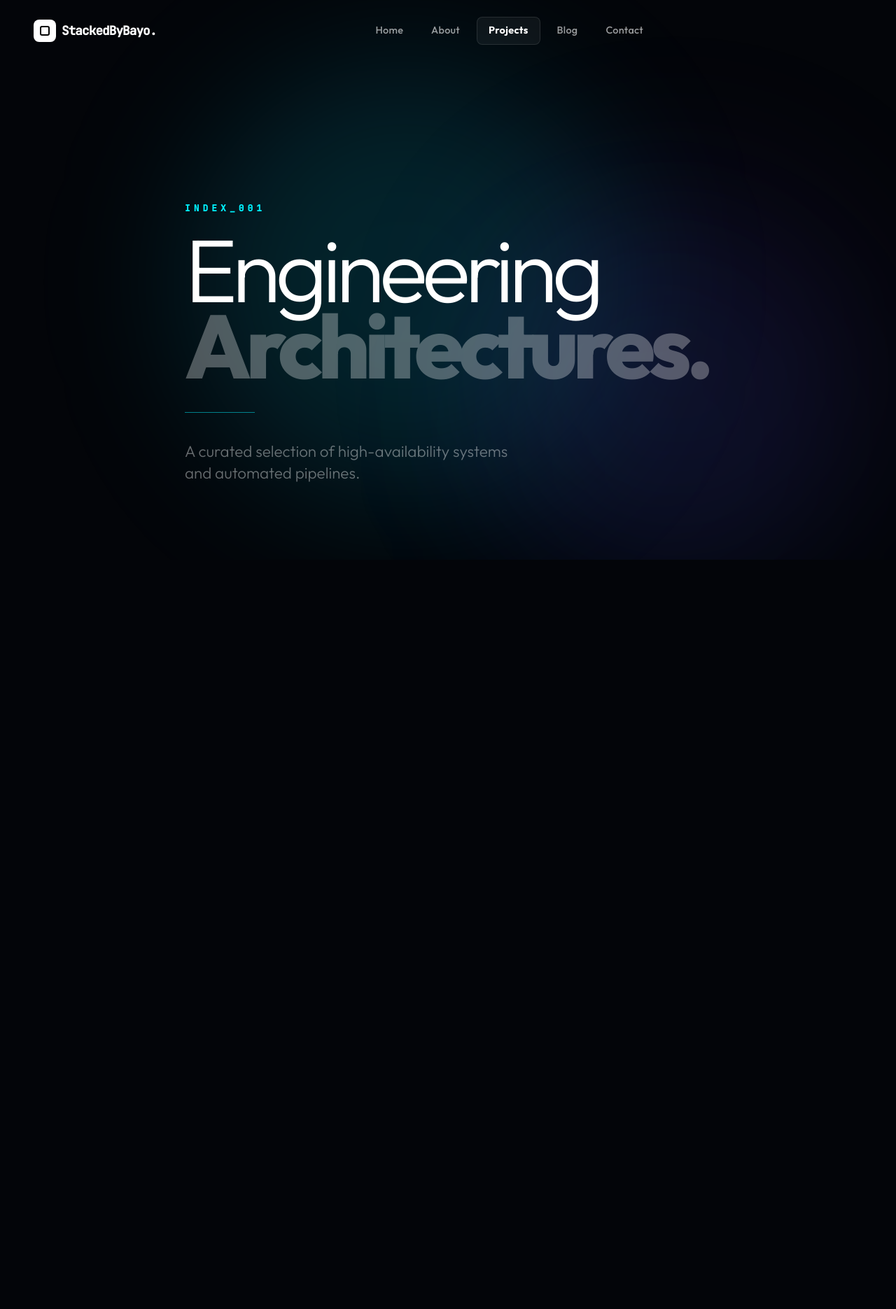
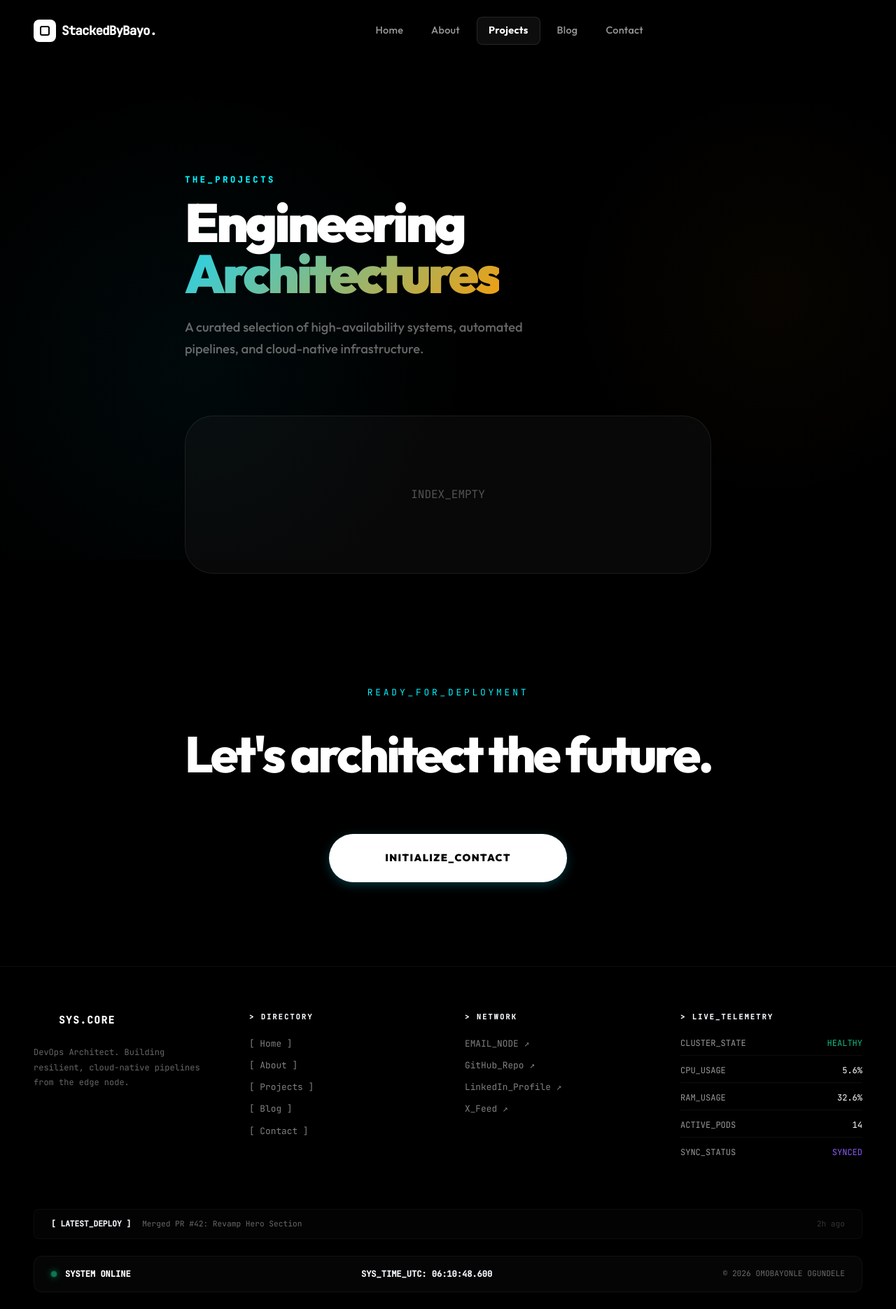
Before and after one commit to BayoJohn/Porfoli-website, a Flask app: page /projects in a window 1280 px wide. Shown: the whole page at 70% size. Before the commit the page ends 800 px from the top, so only its background shows below. Run offline with Flask 3, Linux system fonts and the light colour scheme; data that the repository does not hold is empty; some libraries are stand-ins or nearby versions.

Commit message:
feat: implement live infrastructure telemetry and harmonize projects page design

```diff
--- a/app/__init__.py
+++ b/app/__init__.py
@@ -1,7 +1,8 @@
 import os
+import random
 import markdown as md
 from datetime import datetime, timedelta
-from flask import Flask, render_template, request, flash, redirect, url_for, session
+from flask import Flask, render_template, request, flash, redirect, url_for, session, jsonify
 from werkzeug.utils import secure_filename
 from app.models import db, Project, Post, Message, Comment, PageView
 
@@ -40,7 +41,7 @@ def create_app():
 
     @app.before_request
     def track_visit():
-        if request.path.startswith('/admin') or request.path.startswith('/static'):
+        if request.path.startswith('/admin') or request.path.startswith('/static') or request.path.startswith('/api'):
             return
         try:
             raw_ip = request.headers.get('X-Forwarded-For', request.remote_addr) or ''
@@ -54,6 +55,38 @@ def create_app():
         except Exception as e:
             app.logger.error(f"Failed to track visit: {e}")
             db.session.rollback()
+
+    # ── API routes ────────────────────────────────────────────────────────────
+
+    @app.route("/api/telemetry")
+    def telemetry():
+        """Returns simulated live infrastructure metrics and deployment status."""
+        status_options = ["HEALTHY", "HEALTHY", "HEALTHY", "HEALTHY", "DEGRADED"]
+        status = random.choice(status_options)
+
+        # Simulate some metrics
+        cpu = round(random.uniform(1.2, 5.8), 1)
+        ram = round(random.uniform(22.4, 48.2), 1)
+
+        # Simulated deployments
+        deploys = [
+            {"id": "d-9a2b", "msg": "Merged PR #42: Revamp Hero Section", "time": "2h ago", "status": "SUCCESS"},
+            {"id": "d-1f3c", "msg": "Hotfix: Corrected Ingress CORS policy", "time": "5h ago", "status": "SUCCESS"},
+            {"id": "d-8e7d", "msg": "Deployed v2.1.0-stable to production", "time": "1d ago", "status": "SUCCESS"}
+        ]
+
+        return jsonify({
+            "status": status,
+            "uptime": "99.99%",
+            "region": "LAG_NGA",
+            "metrics": {
+                "cpu": f"{cpu}%",
+                "ram": f"{ram}%",
+                "pods": 14
+            },
+            "recent_deploys": deploys,
+            "sync_status": "SYNCED"
+        })
 
     # ── Public routes ─────────────────────────────────────────────────────────
 
--- a/app/templates/base.html
+++ b/app/templates/base.html
@@ -224,25 +224,35 @@
                 <p style="font-family:'JetBrains Mono', monospace; font-size:0.65rem; font-weight:800; text-transform:uppercase; letter-spacing:0.2em; color:var(--cyan-light); margin-bottom:20px;">> LIVE_TELEMETRY</p>
                 <div style="display:flex; flex-direction:column; gap:12px; font-family:'JetBrains Mono', monospace; font-size:0.75rem; color:rgba(255,255,255,0.6);">
                     <div style="display:flex; justify-content:space-between; border-bottom:1px solid rgba(255,255,255,0.05); padding-bottom:8px;">
-                        <span>CLUSTER_STATE</span> <span style="color:#10b981;">HEALTHY</span>
+                        <span>CLUSTER_STATE</span> <span id="telemetry-status" style="color:#10b981; transition: color 0.3s;">HEALTHY</span>
                     </div>
                     <div style="display:flex; justify-content:space-between; border-bottom:1px solid rgba(255,255,255,0.05); padding-bottom:8px;">
-                        <span>UPTIME</span> <span>99.99%</span>
+                        <span>CPU_USAGE</span> <span id="telemetry-cpu" style="color:#fff;">0.0%</span>
                     </div>
                     <div style="display:flex; justify-content:space-between; border-bottom:1px solid rgba(255,255,255,0.05); padding-bottom:8px;">
-                        <span>REGION</span> <span>LAG_NGA</span>
+                        <span>RAM_USAGE</span> <span id="telemetry-ram" style="color:#fff;">0.0%</span>
+                    </div>
+                    <div style="display:flex; justify-content:space-between; border-bottom:1px solid rgba(255,255,255,0.05); padding-bottom:8px;">
+                        <span>ACTIVE_PODS</span> <span id="telemetry-pods" style="color:#fff;">0</span>
                     </div>
                     <div style="display:flex; justify-content:space-between; padding-bottom:8px;">
-                        <span>SYNC_STATUS</span> <span style="color:#8b5cf6;">SYNCED</span>
+                        <span>SYNC_STATUS</span> <span id="telemetry-sync" style="color:#8b5cf6;">SYNCED</span>
                     </div>
                 </div>
             </div>
         </div>
 
+        <!-- Latest Deployment Ticker (NEW) -->
+        <div style="margin-bottom: 24px; padding: 12px 24px; background: rgba(255,255,255,0.01); border: 1px solid rgba(255,255,255,0.04); border-radius: 8px; display: flex; align-items: center; gap: 16px; font-family: 'JetBrains Mono', monospace; font-size: 0.7rem; overflow: hidden;">
+            <span style="color: var(--cyan-light); font-weight: 800; white-space: nowrap;">[ LATEST_DEPLOY ]</span>
+            <div id="latest-deploy-msg" style="color: rgba(255,255,255,0.4); white-space: nowrap; overflow: hidden; text-overflow: ellipsis;">Initializing telemetry stream...</div>
+            <span id="latest-deploy-time" style="margin-left: auto; color: rgba(255,255,255,0.2); white-space: nowrap;">--:--</span>
+        </div>
+
         <!-- Terminal Output Bar -->
         <div style="background:rgba(255,255,255,0.02); border:1px solid rgba(255,255,255,0.05); border-radius:12px; padding:16px 24px; display:flex; justify-content:space-between; align-items:center; flex-wrap:wrap; gap:16px; font-family:'JetBrains Mono', monospace;">
             <div style="display:flex; align-items:center; gap:12px;">
-                <div style="width:8px; height:8px; background:#10b981; border-radius:50%; box-shadow:0 0 10px #10b981; animation:pulse 2s infinite;"></div>
+                <div id="system-pulse-dot" style="width:8px; height:8px; background:#10b981; border-radius:50%; box-shadow:0 0 10px #10b981; animation:pulse 2s infinite;"></div>
                 <span style="font-size:0.75rem; color:#fff; font-weight:700;">SYSTEM ONLINE</span>
             </div>
 
@@ -258,6 +268,59 @@
 </footer>
 
 <script>
+    // Live Telemetry Fetching
+    (function() {
+        const elements = {
+            status: document.getElementById('telemetry-status'),
+            cpu: document.getElementById('telemetry-cpu'),
+            ram: document.getElementById('telemetry-ram'),
+            pods: document.getElementById('telemetry-pods'),
+            sync: document.getElementById('telemetry-sync'),
+            deployMsg: document.getElementById('latest-deploy-msg'),
+            deployTime: document.getElementById('latest-deploy-time'),
+            pulseDot: document.getElementById('system-pulse-dot')
+        };
+
+        async function updateTelemetry() {
+            try {
+                const response = await fetch('/api/telemetry');
+                const data = await response.json();
+
+                // Update Status
+                elements.status.innerText = data.status;
+                if (data.status === 'DEGRADED') {
+                    elements.status.style.color = '#f59e0b'; // Amber
+                    elements.pulseDot.style.background = '#f59e0b';
+                    elements.pulseDot.style.boxShadow = '0 0 10px #f59e0b';
+                } else {
+                    elements.status.style.color = '#10b981'; // Green
+                    elements.pulseDot.style.background = '#10b981';
+                    elements.pulseDot.style.boxShadow = '0 0 10px #10b981';
+                }
+
+                // Update Metrics
+                elements.cpu.innerText = data.metrics.cpu;
+                elements.ram.innerText = data.metrics.ram;
+                elements.pods.innerText = data.metrics.pods;
+                elements.sync.innerText = data.sync_status;
+
+                // Update Latest Deploy (Randomly show one of the recent ones)
+                const latest = data.recent_deploys[0];
+                elements.deployMsg.innerText = latest.msg;
+                elements.deployTime.innerText = latest.time;
+
+            } catch (error) {
+                console.error('Telemetry Fetch Failed:', error);
+                elements.status.innerText = 'OFFLINE';
+                elements.status.style.color = '#ef4444'; // Red
+            }
+        }
+
+        // Initial fetch and then every 10 seconds
+        updateTelemetry();
+        setInterval(updateTelemetry, 10000);
+    })();
+
     // Live Server Time Update
     (function() {
         const timeEl = document.getElementById('live-server-time');
@@ -269,7 +332,7 @@
             const m = String(now.getUTCMinutes()).padStart(2, '0');
             const s = String(now.getUTCSeconds()).padStart(2, '0');
             const ms = String(now.getUTCMilliseconds()).padStart(3, '0');
-            timeEl.innerText = \`SYS_TIME_UTC: \${h}:\${m}:\${s}.\${ms}\`;
+            timeEl.innerText = `SYS_TIME_UTC: ${h}:${m}:${s}.${ms}`;
             requestAnimationFrame(updateTime);
         }
         updateTime();
--- a/app/templates/projects.html
+++ b/app/templates/projects.html
@@ -2,24 +2,22 @@
 {% block title %}Infrastructure Studio — Bayo{% endblock %}
 {% block content %}
 
-<!-- Nebula Background System -->
-<div class="nebula-container">
-    <div class="nebula-orb" style="top: 10%; left: 20%; width: 600px; height: 600px; background: var(--nebula-1);"></div>
-    <div class="nebula-orb" style="bottom: 10%; right: 10%; width: 500px; height: 500px; background: var(--nebula-2); animation-delay: -5s;"></div>
-    <div class="nebula-orb" style="top: 40%; left: 50%; width: 400px; height: 400px; background: var(--nebula-3); animation-delay: -10s;"></div>
+<!-- Ambient Obsidian Glows -->
+<div style="position:fixed; inset:0; z-index:-1; overflow:hidden; pointer-events:none;">
+    <div style="position:absolute; top:15%; left:-10%; width:800px; height:800px; background:radial-gradient(circle, rgba(6,182,212,0.05) 0%, transparent 70%);"></div>
+    <div style="position:absolute; bottom:10%; right:-10%; width:600px; height:600px; background:radial-gradient(circle, rgba(245,158,11,0.03) 0%, transparent 70%);"></div>
 </div>
 
-<div class="section-container" style="padding: 160px 24px 120px; max-width: 1300px; margin: 0 auto; position: relative;">
+<div class="section-container" style="padding: 120px 24px; max-width: 1200px; margin: 0 auto; position: relative;">
 
-    <!-- Minimalist Header -->
-    <header style="margin-bottom: 120px;">
-        <p style="font-family: var(--font-mono); font-size: 0.8rem; font-weight: 700; color: var(--cyan); letter-spacing: 0.4em; text-transform: uppercase; margin-bottom: 24px;">INDEX_001</p>
-        <h1 style="font-size: clamp(4rem, 10vw, 8rem); font-weight: 200; line-height: 0.85; margin-bottom: 40px; letter-spacing: -0.06em; color: #fff;">
-            Engineering<br><span style="font-weight: 800; color: #fff; opacity: 0.3;">Architectures.</span>
+    <!-- Harmonized Header -->
+    <header style="margin-bottom: 80px;" class="reveal">
+        <p style="font-family: var(--font-mono); font-size: 0.75rem; font-weight: 900; color: var(--cyan); letter-spacing: 0.3em; text-transform: uppercase; margin-bottom: 16px;">THE_PROJECTS</p>
+        <h1 style="font-size: clamp(2.4rem, 8vw, 4.8rem); font-weight: 900; line-height: 0.95; margin-bottom: 24px; letter-spacing: -0.05em; color: #fff;">
+            Engineering <br><span class="g-text">Architectures</span>
         </h1>
-        <div style="height: 1px; width: 100px; background: var(--cyan); opacity: 0.5; margin-bottom: 40px;"></div>
-        <p style="font-size: 1.4rem; color: rgba(255,255,255,0.4); max-width: 500px; line-height: 1.4; font-weight: 300;">
-            A curated selection of high-availability systems and automated pipelines.
+        <p style="font-size: 1.15rem; color: rgba(255,255,255,0.4); max-width: 550px; line-height: 1.7; font-weight: 500;">
+            A curated selection of high-availability systems, automated pipelines, and cloud-native infrastructure.
         </p>
     </header>
 
```
Also changed, not shown: tests/test_routes.py (+12 -0 lines).
